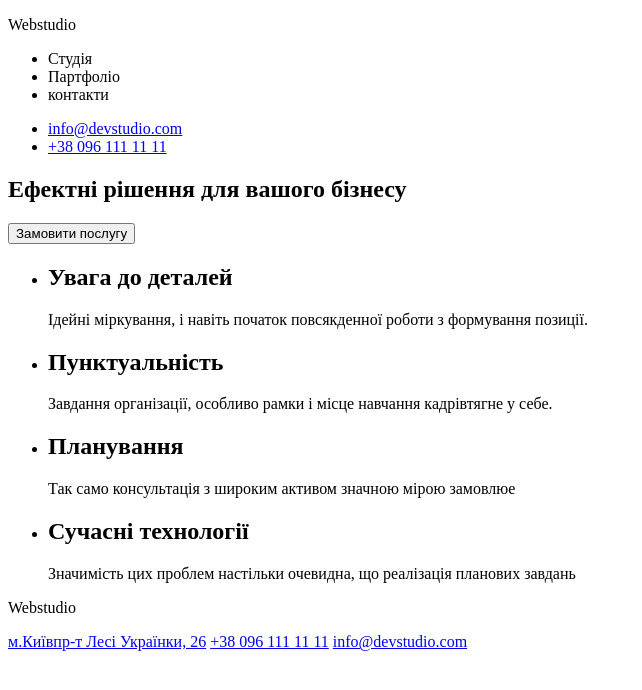
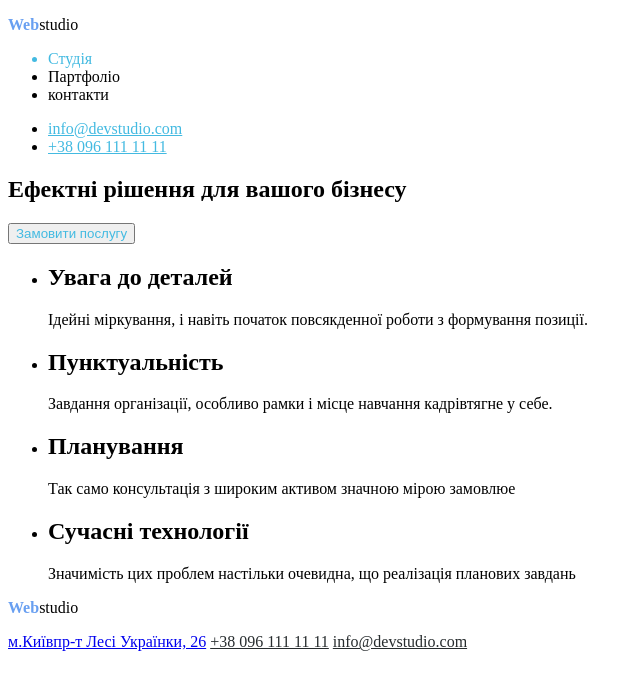
Before and after one commit to ivanmelnichenko/web-studio, a plain HTML site: page index.html in a window 1280 px wide. Shown: the whole page, without its empty margins (0-642 px from the left). Drawn offline with Linux system fonts and the light colour scheme.

Commit message:
add colors

```diff
--- /dev/null
+++ b/css/style.css
@@ -0,0 +1,9 @@
+header a {
+    color: #43bae1;
+}
+p b{
+    color: rgb(104, 159, 241);
+}
+input[type*=button]{
+    color: #43bae1;
+}
--- a/index.html
+++ b/index.html
@@ -4,13 +4,14 @@
     <meta charset="UTF-8">
     <meta name="viewport" content="width=device-width, initial-scale=1.0">
     <title>Document</title>
+    <link rel="stylesheet" href="css/style.css">
 </head>
 <body>
     <header>
-    <section>
-        <p>Webstudio</p>
+        <section>
+        <p><b>Web</b>studio</p>
     <ul>
-        <li>Студія</li>
+        <li style="color: #43bae1;">Студія</li>
         <li>Партфоліо</li>
         <li>контакти</li>
     </ul>
@@ -18,7 +19,7 @@
         <li><a href="mailto:info@devstudio.com">info@devstudio.com</a></li>
         <li><a href="tel:+380961111111">+38 096 111 11 11</a></li>
     </ul>
-    </section>
+        </section>
     </header>
     <main>
     <section>
@@ -46,12 +47,12 @@
     </main>
     <footer>
     <section>
-        <p>Webstudio</p>
+        <p><b>Web</b>studio</p>
     </section>
     <section>
         <a href="https://www.google.com/maps/place/%D0%B1%D1%83%D0%BB%D1%8C%D0%B2%D0%B0%D1%80+%D0%9B%D0%B5%D1%81%D1%96+%D0%A3%D0%BA%D1%80%D0%B0%D1%97%D0%BD%D0%BA%D0%B8,+26,+%D0%9A%D0%B8%D1%97%D0%B2,+02000/@50.4265807,30.5383858,17z/data=!3m1!4b1!4m6!3m5!1s0x40d4cf0e033ecbe9:0x57a4dffefec77da0!8m2!3d50.4265807!4d30.5383858!16s%2Fg%2F1tctq5jv?entry=ttu">м.Київпр-т Лесі Українки, 26</a>
-        <a href="tel:+380961111111">+38 096 111 11 11</a>
-        <a href="mailto:info@devstudio.com">info@devstudio.com</a>
+        <a href="tel:+380961111111" style="color: #272c2e;">+38 096 111 11 11</a>
+        <a href="mailto:info@devstudio.com" style="color: #272c2e;">info@devstudio.com</a>
     </section>
 </footer>
 </body>
```
